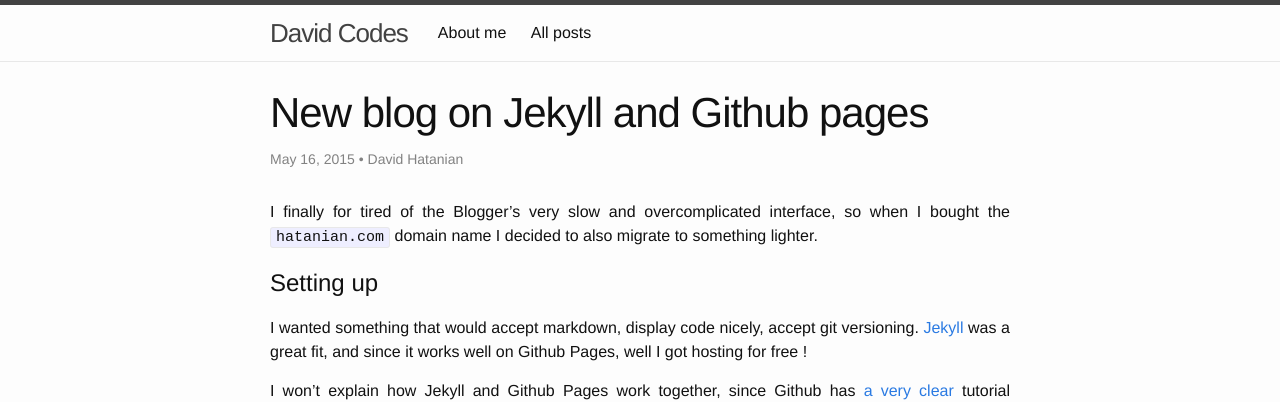
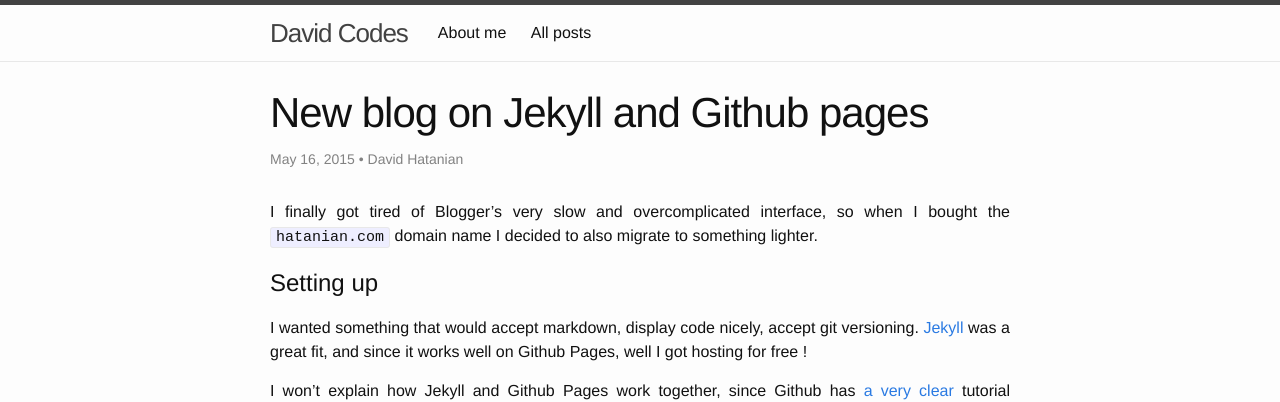
Before and after one commit to dhatanian/david-codes, a Jekyll site: the page built from _posts/2015-05-16-new-blog-on-jekyll-and-github-pages.md, in a window 1280 px wide and 900 px high. Shown: the top 402 px of the window. Built offline with Jekyll 4.4.1, drawn with Linux system fonts in a browser that asks for light colours; comment, search, counter and statistics services are not loaded.

Commit message:
typo fix in jekyll post

```diff
--- a/_posts/2015-05-16-new-blog-on-jekyll-and-github-pages.md
+++ b/_posts/2015-05-16-new-blog-on-jekyll-and-github-pages.md
@@ -4,7 +4,7 @@
 author: David Hatanian
 ---
 
-I finally for tired of the Blogger's very slow and overcomplicated interface, so when I bought the `hatanian.com` domain name I decided to also migrate to something lighter.
+I finally got tired of Blogger's very slow and overcomplicated interface, so when I bought the `hatanian.com` domain name I decided to also migrate to something lighter.
 
 #Setting up
 
```
